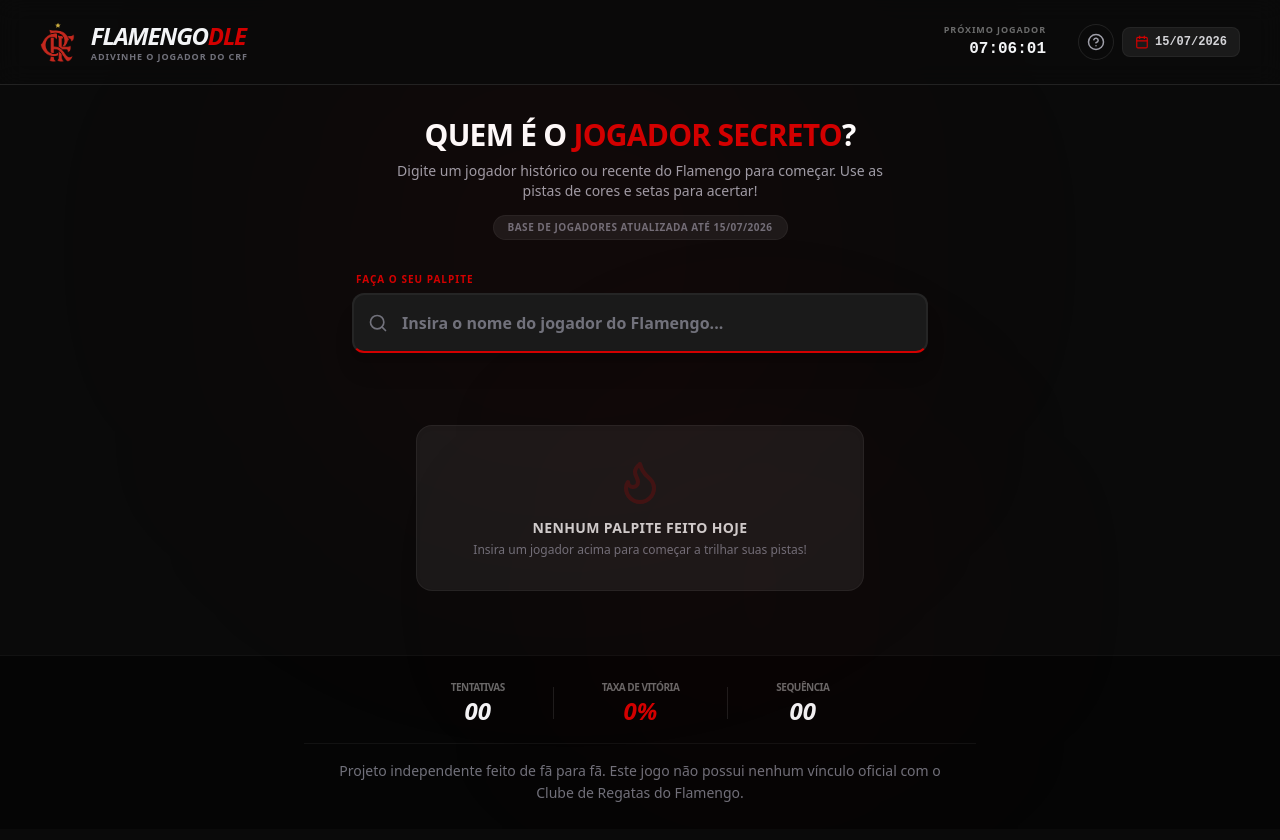
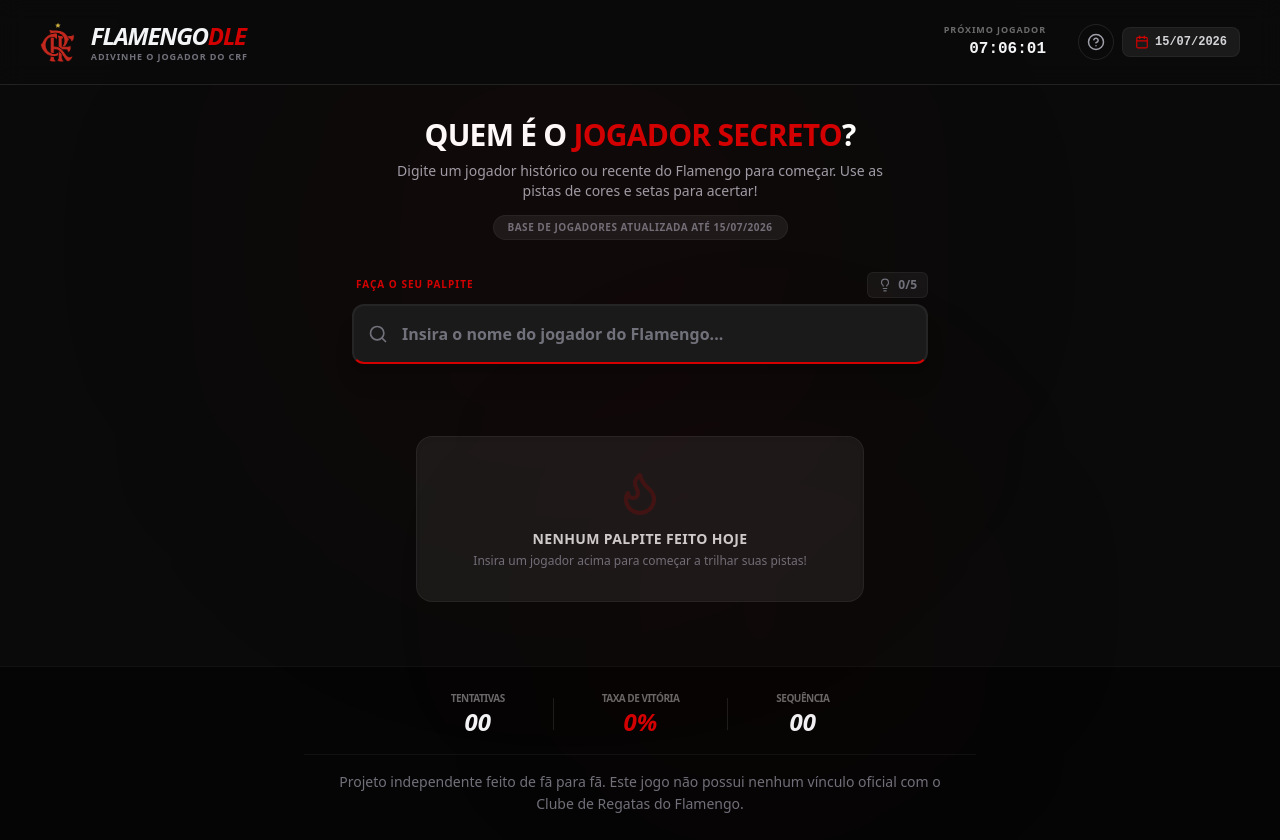
Before and after one commit to Lcapp29/flamengo-dle, a React (Vite) app: page / in a window 1280 px wide. Built offline with nearby package versions, Linux system fonts and the light colour scheme.

Commit message:
implementação das dicas e alteração do arquivo da logo

```diff
--- a/src/App.tsx
+++ b/src/App.tsx
@@ -1,6 +1,6 @@
 import React, { useState, useEffect, useMemo, useRef } from 'react';
-import { Player, AutocompletePlayer, GameState, Stats } from './types';
-import { getDailyPlayer } from './utils/gameLogic';
+import { Player, AutocompletePlayer, GameState, Stats, GuessType, Hint } from './types';
+import { getDailyPlayer, getRegion } from './utils/gameLogic';
 import { GuessRow } from './components/GuessRow';
 import { StatsModal } from './components/StatsModal';
 import {
@@ -11,14 +11,15 @@
   X,
   Info,
   Calendar,
-  AlertCircle
+  AlertCircle,
+  Lightbulb
 } from 'lucide-react';
 
 export default function App() {
   const [autocompletePlayers, setAutocompletePlayers] = useState<AutocompletePlayer[]>([]);
   const [fullPlayers, setFullPlayers] = useState<Player[]>([]);
   const [secretPlayer, setSecretPlayer] = useState<Player | null>(null);
-  const [guesses, setGuesses] = useState<Player[]>([]);
+  const [guesses, setGuesses] = useState<GuessType[]>([]);
   const [won, setWon] = useState(false);
   const [inputValue, setInputValue] = useState('');
   const [showDropdown, setShowDropdown] = useState(false);
@@ -115,8 +116,14 @@
           const parsedState: GameState = JSON.parse(savedState);
           // Restore guesses objects from IDs
           const restoredGuesses = parsedState.guesses
-            .map((id) => fullData.find((p) => p.id === id))
-            .filter((p): p is Player => !!p);
+            .map((id) => {
+              if (id.startsWith('hint:')) {
+                const column = id.split('hint:')[1] as keyof Player;
+                return { isHint: true as const, column };
+              }
+              return fullData.find((p) => p.id === id);
+            })
+            .filter((g): g is GuessType => !!g);
 
           setGuesses(restoredGuesses);
           setWon(parsedState.won);
@@ -157,7 +164,7 @@
 
     return autocompletePlayers
       .filter((player) => {
-        const isAlreadyGuessed = guesses.some((g) => g.id === player.id);
+        const isAlreadyGuessed = guesses.some((g) => !('isHint' in g) && g.id === player.id);
         if (isAlreadyGuessed) return false;
 
         const normalName = player.nome.toLowerCase().normalize('NFD').replace(/[\u0300-\u036f]/g, '');
@@ -178,7 +185,7 @@
     // Save state to the selected date's localStorage
     const newState: GameState = {
       date: gameDateStr,
-      guesses: newGuesses.map((g) => g.id),
+      guesses: newGuesses.map((g) => ('isHint' in g ? `hint:${g.column}` : g.id)),
       won: isCorrect,
     };
     localStorage.setItem(keys.stateKey, JSON.stringify(newState));
@@ -194,6 +201,52 @@
         setShowStatsModal(true);
       }, 1500);
     }
+  };
+
+  // Hint logic calculation
+  const regularGuessesCount = guesses.filter(g => !('isHint' in g)).length;
+  const hintsCount = guesses.filter(g => 'isHint' in g).length;
+  const availableHints = Math.floor(regularGuessesCount / 5) - hintsCount;
+  const nextHintProgress = regularGuessesCount % 5;
+
+  const columnsToCheck: (keyof Player)[] = ['posicao', 'anoNascimento', 'anoEstreia', 'localNascimento', 'partidas', 'gols'];
+
+  const unrevealedColumns = useMemo(() => {
+    if (!secretPlayer) return [];
+    return columnsToCheck.filter(col => {
+      // Check if any guess (regular or hint) already revealed this column
+      return !guesses.some(g => {
+        if ('isHint' in g) {
+          return g.column === col;
+        } else {
+          const playerGuess = g as Player;
+          if (col === 'localNascimento') {
+            return getRegion(playerGuess.localNascimento) === getRegion(secretPlayer.localNascimento);
+          }
+          return playerGuess[col] === secretPlayer[col];
+        }
+      });
+    });
+  }, [guesses, secretPlayer]);
+
+  const handleUseHint = () => {
+    if (availableHints <= 0 || unrevealedColumns.length === 0 || won) return;
+
+    // Pick a random unrevealed column
+    const randomCol = unrevealedColumns[Math.floor(Math.random() * unrevealedColumns.length)];
+
+    const newHint = { isHint: true as const, column: randomCol };
+    const newGuesses = [...guesses, newHint];
+
+    setGuesses(newGuesses);
+
+    // Save state to the selected date's localStorage
+    const newState: GameState = {
+      date: gameDateStr,
+      guesses: newGuesses.map((g) => ('isHint' in g ? `hint:${g.column}` : g.id)),
+      won: won,
+    };
+    localStorage.setItem(keys.stateKey, JSON.stringify(newState));
   };
 
   const updateStatsOnWin = (): Stats => {
@@ -380,9 +433,33 @@
             className="w-full max-w-xl relative mb-10 z-30"
           >
             <div className="flex flex-col gap-1.5">
-              <label className="text-[10px] font-bold uppercase tracking-widest text-[#d30000] ml-1">
+              <div className="flex items-center justify-between ml-1">
+                <label className="text-[10px] font-bold uppercase tracking-widest text-[#d30000]">
                   Faça o seu palpite
                 </label>
+
+                <button
+                  onClick={handleUseHint}
+                  disabled={availableHints <= 0 || unrevealedColumns.length === 0 || won}
+                  className={`text-[10px] md:text-xs font-bold px-2.5 py-1 rounded-md flex items-center gap-1.5 transition-all ${
+                    (unrevealedColumns.length === 0 || won)
+                      ? 'bg-white/5 text-zinc-600 border border-white/5 cursor-not-allowed'
+                      : availableHints > 0
+                        ? 'bg-[#eab308]/20 text-[#eab308] border border-[#eab308]/30 hover:bg-[#eab308]/30 cursor-pointer shadow-[0_0_10px_rgba(234,179,8,0.2)]'
+                        : 'bg-white/5 text-zinc-500 border border-white/5 cursor-not-allowed'
+                  }`}
+                  title={(unrevealedColumns.length === 0 || won) ? "Dicas esgotadas" : availableHints > 0 ? "Usar uma dica para revelar uma coluna" : "Faça mais palpites para liberar a próxima dica"}
+                >
+                  <Lightbulb className={`w-3.5 h-3.5 ${availableHints > 0 && !(unrevealedColumns.length === 0 || won) ? 'animate-pulse' : ''}`} />
+                  {(unrevealedColumns.length === 0 || won) ? (
+                    <span>ESGOTADAS</span>
+                  ) : availableHints > 0 ? (
+                    <span>USAR DICA {availableHints > 1 ? `(${availableHints})` : ''}</span>
+                  ) : (
+                    <span>{nextHintProgress}/5</span>
+                  )}
+                </button>
+              </div>
               <div className="relative">
                 <Search className="absolute left-4 top-1/2 -translate-y-1/2 w-5 h-5 text-zinc-500" />
                 <input
@@ -476,13 +553,16 @@
 
             {/* Guess Rows (Reversed to show newest guess on top) */}
             <div className="flex flex-col">
-              {[...guesses].reverse().map((guess) => (
+              {[...guesses].reverse().map((guess, idx) => {
+                const originalIndex = guesses.length - 1 - idx;
+                return (
                   <GuessRow
-                  key={guess.id}
+                    key={'isHint' in guess ? `hint-${guess.column}-${originalIndex}` : guess.id}
                     guess={guess}
                     secret={secretPlayer!}
                   />
-              ))}
+                );
+              })}
             </div>
           </div>
         ) : (
--- a/src/components/GuessRow.tsx
+++ b/src/components/GuessRow.tsx
@@ -1,15 +1,17 @@
 import React from 'react';
-import { Player } from '../types';
+import { Player, GuessType } from '../types';
 import { comparePlayers, getRegion } from '../utils/gameLogic';
-import { Flame, ArrowUp, ArrowDown } from 'lucide-react';
+import { Flame, ArrowUp, ArrowDown, Lightbulb } from 'lucide-react';
 
 interface GuessRowProps {
-  guess: Player;
+  guess: GuessType;
   secret: Player;
 }
 
 export const GuessRow: React.FC<GuessRowProps> = ({ guess, secret }) => {
-  const diffs = comparePlayers(guess, secret);
+  const isHint = 'isHint' in guess && guess.isHint;
+  const playerGuess = !isHint ? (guess as Player) : secret;
+  const diffs = !isHint ? comparePlayers(playerGuess, secret) : null;
 
   const getTextStyle = (status: string) => {
     if (status === 'close') {
@@ -44,23 +46,39 @@
     };
   };
 
+  const renderHintEmpty = (label: string) => (
+    <div className="flex flex-col items-center justify-center h-full p-1 text-center">
+      <span className="text-[8px] md:text-[10px] uppercase tracking-wider block mb-0.5 text-zinc-500 font-medium">{label}</span>
+      <span className="text-xl md:text-2xl font-bold text-zinc-700">?</span>
+    </div>
+  );
+
   const cells = [
-    // 1. Imagem e Nome (Sem cor de validação)
+    // 1. Imagem e Nome
     {
       label: 'Jogador',
       status: 'neutral',
-      content: (
+      content: isHint ? (
+        <div className="flex flex-col items-center justify-center h-full p-0.5 text-center">
+          <div className="relative w-8 h-8 md:w-10 md:h-10 rounded-full overflow-hidden border-2 border-[#eab308] bg-[#1a1a1a] mb-0.5 flex items-center justify-center">
+            <Lightbulb className="w-4 h-4 md:w-5 md:h-5 text-[#eab308]" />
+          </div>
+          <span className="text-[8px] md:text-xs font-bold leading-tight line-clamp-2 text-[#eab308] w-full uppercase font-sans break-words px-0.5">
+            Dica
+          </span>
+        </div>
+      ) : (
         <div className="flex flex-col items-center justify-center h-full p-0.5 text-center">
           <div className="relative w-8 h-8 md:w-10 md:h-10 rounded-full overflow-hidden border-2 border-[#d30000] bg-[#1a1a1a] mb-0.5">
             <img
-              src={guess.foto}
-              alt={guess.nome}
+              src={playerGuess.foto}
+              alt={playerGuess.nome}
               className="w-full h-full object-cover"
               referrerPolicy="no-referrer"
             />
           </div>
           <span className="text-[8px] md:text-xs font-bold leading-tight line-clamp-2 text-zinc-100 w-full uppercase font-sans break-words px-0.5">
-            {guess.nome.split(' (')[0]}
+            {playerGuess.nome.split(' (')[0]}
           </span>
         </div>
       ),
@@ -69,13 +87,14 @@
     // 2. Posição
     {
       label: 'Posição',
-      status: diffs.position.status,
-      content: (() => {
-        const styles = getTextStyle(diffs.position.status);
+      status: isHint ? (guess.column === 'posicao' ? 'correct' : 'neutral') : diffs!.position.status,
+      content: isHint && guess.column !== 'posicao' ? renderHintEmpty('Posição') : (() => {
+        const status = isHint ? 'correct' : diffs!.position.status;
+        const styles = getTextStyle(status);
         return (
           <div className="flex flex-col items-center justify-center h-full p-1 text-center">
             <span className={`text-[8px] md:text-[10px] uppercase tracking-wider block mb-0.5 ${styles.label}`}>Posição</span>
-            <span className={`text-[10px] md:text-xs uppercase ${styles.value}`}>{guess.posicao}</span>
+            <span className={`text-[10px] md:text-xs uppercase ${styles.value}`}>{playerGuess.posicao}</span>
           </div>
         );
       })(),
@@ -84,17 +103,18 @@
     // 3. Ano de Nascimento
     {
       label: 'Nascimento',
-      status: diffs.anoNascimento.status,
-      content: (() => {
-        const styles = getTextStyle(diffs.anoNascimento.status);
+      status: isHint ? (guess.column === 'anoNascimento' ? 'correct' : 'neutral') : diffs!.anoNascimento.status,
+      content: isHint && guess.column !== 'anoNascimento' ? renderHintEmpty('Nascimento') : (() => {
+        const status = isHint ? 'correct' : diffs!.anoNascimento.status;
+        const styles = getTextStyle(status);
         return (
           <div className="flex flex-col items-center justify-center h-full p-1 relative text-center">
             <span className={`text-[8px] md:text-[10px] uppercase tracking-wider block mb-0.5 ${styles.label}`}>Nascimento</span>
-            <span className={`text-xs md:text-sm font-mono ${styles.value}`}>{guess.anoNascimento}</span>
-            <span className={`text-[8px] md:text-[9px] ${styles.sub}`}>({new Date().getFullYear() - guess.anoNascimento} anos)</span>
-            {diffs.anoNascimento.status !== 'correct' && (
+            <span className={`text-xs md:text-sm font-mono ${styles.value}`}>{playerGuess.anoNascimento}</span>
+            <span className={`text-[8px] md:text-[9px] ${styles.sub}`}>({new Date().getFullYear() - playerGuess.anoNascimento} anos)</span>
+            {!isHint && diffs!.anoNascimento.status !== 'correct' && (
               <div className="absolute right-1 top-1">
-                {diffs.anoNascimento.direction === 'up' ? (
+                {diffs!.anoNascimento.direction === 'up' ? (
                   <ArrowUp className={`w-3 h-3 md:w-3.5 md:h-3.5 ${styles.arrow} animate-bounce`} />
                 ) : (
                   <ArrowDown className={`w-3 h-3 md:w-3.5 md:h-3.5 ${styles.arrow} animate-bounce`} />
@@ -104,21 +124,22 @@
           </div>
         );
       })(),
-      direction: diffs.anoNascimento.direction,
+      direction: isHint ? 'equal' : diffs!.anoNascimento.direction,
     },
     // 4. Ano de Estreia
     {
       label: 'Estreia',
-      status: diffs.anoEstreia.status,
-      content: (() => {
-        const styles = getTextStyle(diffs.anoEstreia.status);
+      status: isHint ? (guess.column === 'anoEstreia' ? 'correct' : 'neutral') : diffs!.anoEstreia.status,
+      content: isHint && guess.column !== 'anoEstreia' ? renderHintEmpty('Estreia') : (() => {
+        const status = isHint ? 'correct' : diffs!.anoEstreia.status;
+        const styles = getTextStyle(status);
         return (
           <div className="flex flex-col items-center justify-center h-full p-1 relative text-center">
             <span className={`text-[8px] md:text-[10px] uppercase tracking-wider block mb-0.5 ${styles.label}`}>Estreia</span>
-            <span className={`text-xs md:text-sm font-mono ${styles.value}`}>{guess.anoEstreia}</span>
-            {diffs.anoEstreia.status !== 'correct' && (
+            <span className={`text-xs md:text-sm font-mono ${styles.value}`}>{playerGuess.anoEstreia}</span>
+            {!isHint && diffs!.anoEstreia.status !== 'correct' && (
               <div className="absolute right-1 top-1">
-                {diffs.anoEstreia.direction === 'up' ? (
+                {diffs!.anoEstreia.direction === 'up' ? (
                   <ArrowUp className={`w-3 h-3 md:w-3.5 md:h-3.5 ${styles.arrow} animate-bounce`} />
                 ) : (
                   <ArrowDown className={`w-3 h-3 md:w-3.5 md:h-3.5 ${styles.arrow} animate-bounce`} />
@@ -128,18 +149,19 @@
           </div>
         );
       })(),
-      direction: diffs.anoEstreia.direction,
+      direction: isHint ? 'equal' : diffs!.anoEstreia.direction,
     },
     // 5. Local de Nascimento
     {
       label: 'Região',
-      status: diffs.region.status,
-      content: (() => {
-        const styles = getTextStyle(diffs.region.status);
+      status: isHint ? (guess.column === 'localNascimento' ? 'correct' : 'neutral') : diffs!.region.status,
+      content: isHint && guess.column !== 'localNascimento' ? renderHintEmpty('Região') : (() => {
+        const status = isHint ? 'correct' : diffs!.region.status;
+        const styles = getTextStyle(status);
         return (
           <div className="flex flex-col items-center justify-center h-full p-1 text-center">
             <span className={`text-[8px] md:text-[10px] uppercase tracking-wider block mb-0.5 ${styles.label}`}>Região</span>
-            <span className={`text-xs md:text-sm font-bold uppercase ${styles.value}`}>{getRegion(guess.localNascimento)}</span>
+            <span className={`text-xs md:text-sm font-bold uppercase ${styles.value}`}>{getRegion(playerGuess.localNascimento)}</span>
           </div>
         );
       })(),
@@ -148,16 +170,17 @@
     // 6. Partidas
     {
       label: 'Partidas',
-      status: diffs.partidas.status,
-      content: (() => {
-        const styles = getTextStyle(diffs.partidas.status);
+      status: isHint ? (guess.column === 'partidas' ? 'correct' : 'neutral') : diffs!.partidas.status,
+      content: isHint && guess.column !== 'partidas' ? renderHintEmpty('Partidas') : (() => {
+        const status = isHint ? 'correct' : diffs!.partidas.status;
+        const styles = getTextStyle(status);
         return (
           <div className="flex flex-col items-center justify-center h-full p-1 relative text-center">
             <span className={`text-[8px] md:text-[10px] uppercase tracking-wider block mb-0.5 ${styles.label}`}>Partidas</span>
-            <span className={`text-xs md:text-sm font-mono ${styles.value}`}>{guess.partidas}</span>
-            {diffs.partidas.status !== 'correct' && (
+            <span className={`text-xs md:text-sm font-mono ${styles.value}`}>{playerGuess.partidas}</span>
+            {!isHint && diffs!.partidas.status !== 'correct' && (
               <div className="absolute right-1 top-1">
-                {diffs.partidas.direction === 'up' ? (
+                {diffs!.partidas.direction === 'up' ? (
                   <ArrowUp className={`w-3 h-3 md:w-3.5 md:h-3.5 ${styles.arrow} animate-bounce`} />
                 ) : (
                   <ArrowDown className={`w-3 h-3 md:w-3.5 md:h-3.5 ${styles.arrow} animate-bounce`} />
@@ -167,21 +190,22 @@
           </div>
         );
       })(),
-      direction: diffs.partidas.direction,
+      direction: isHint ? 'equal' : diffs!.partidas.direction,
     },
     // 7. Gols
     {
       label: 'Gols',
-      status: diffs.gols.status,
-      content: (() => {
-        const styles = getTextStyle(diffs.gols.status);
+      status: isHint ? (guess.column === 'gols' ? 'correct' : 'neutral') : diffs!.gols.status,
+      content: isHint && guess.column !== 'gols' ? renderHintEmpty('Gols') : (() => {
+        const status = isHint ? 'correct' : diffs!.gols.status;
+        const styles = getTextStyle(status);
         return (
           <div className="flex flex-col items-center justify-center h-full p-1 relative text-center">
             <span className={`text-[8px] md:text-[10px] uppercase tracking-wider block mb-0.5 ${styles.label}`}>Gols</span>
-            <span className={`text-xs md:text-sm font-mono ${styles.value}`}>{guess.gols}</span>
-            {diffs.gols.status !== 'correct' && (
+            <span className={`text-xs md:text-sm font-mono ${styles.value}`}>{playerGuess.gols}</span>
+            {!isHint && diffs!.gols.status !== 'correct' && (
               <div className="absolute right-1 top-1">
-                {diffs.gols.direction === 'up' ? (
+                {diffs!.gols.direction === 'up' ? (
                   <ArrowUp className={`w-3 h-3 md:w-3.5 md:h-3.5 ${styles.arrow} animate-bounce`} />
                 ) : (
                   <ArrowDown className={`w-3 h-3 md:w-3.5 md:h-3.5 ${styles.arrow} animate-bounce`} />
@@ -191,7 +215,7 @@
           </div>
         );
       })(),
-      direction: diffs.gols.direction,
+      direction: isHint ? 'equal' : diffs!.gols.direction,
     },
   ];
 
--- a/src/types.ts
+++ b/src/types.ts
@@ -16,9 +16,16 @@
   foto: string;
 }
 
+export interface Hint {
+  isHint: true;
+  column: keyof Player;
+}
+
+export type GuessType = Player | Hint;
+
 export interface GameState {
   date: string;
-  guesses: string[]; // List of player IDs already guessed
+  guesses: string[]; // List of player IDs or 'hint:columnName'
   won: boolean;
 }
 
```
Lines whose indentation alone changed are shown as unchanged.
